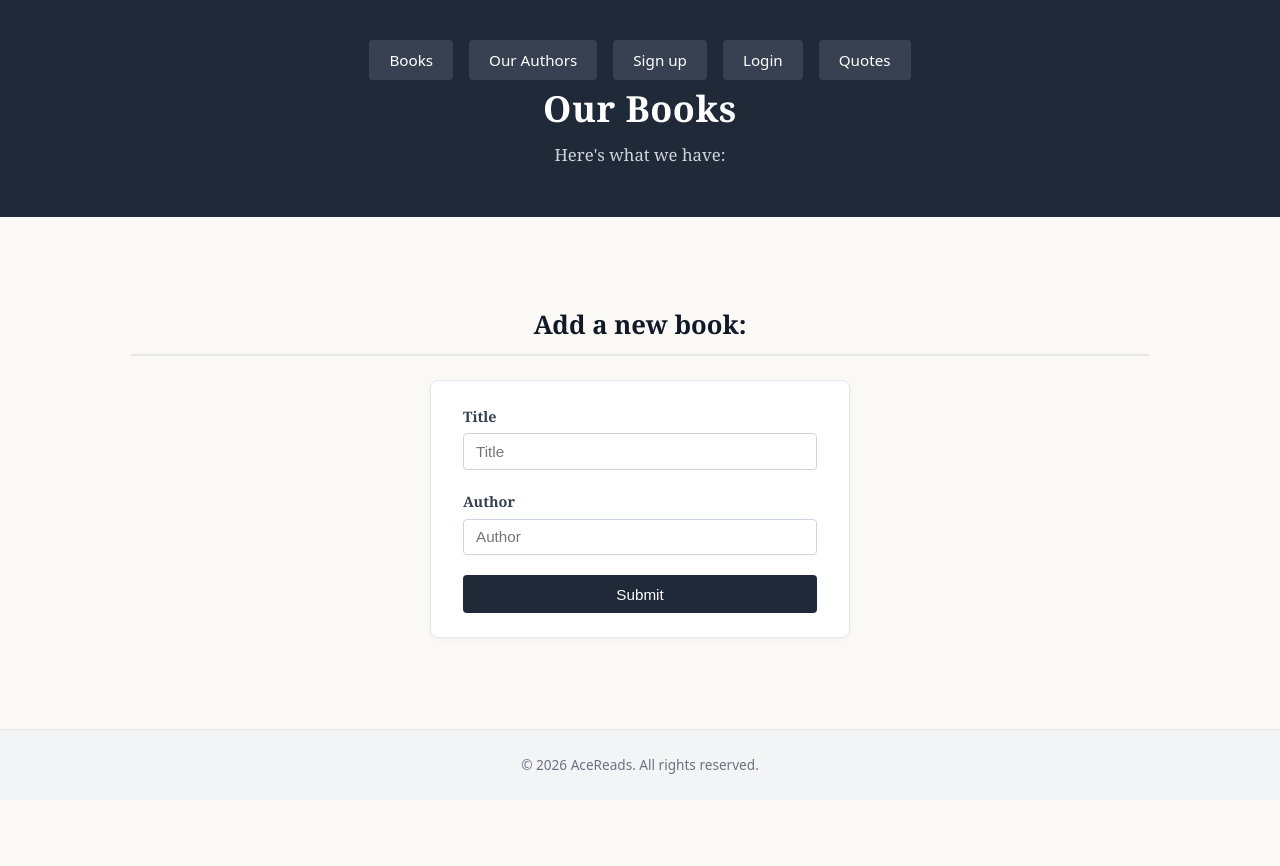
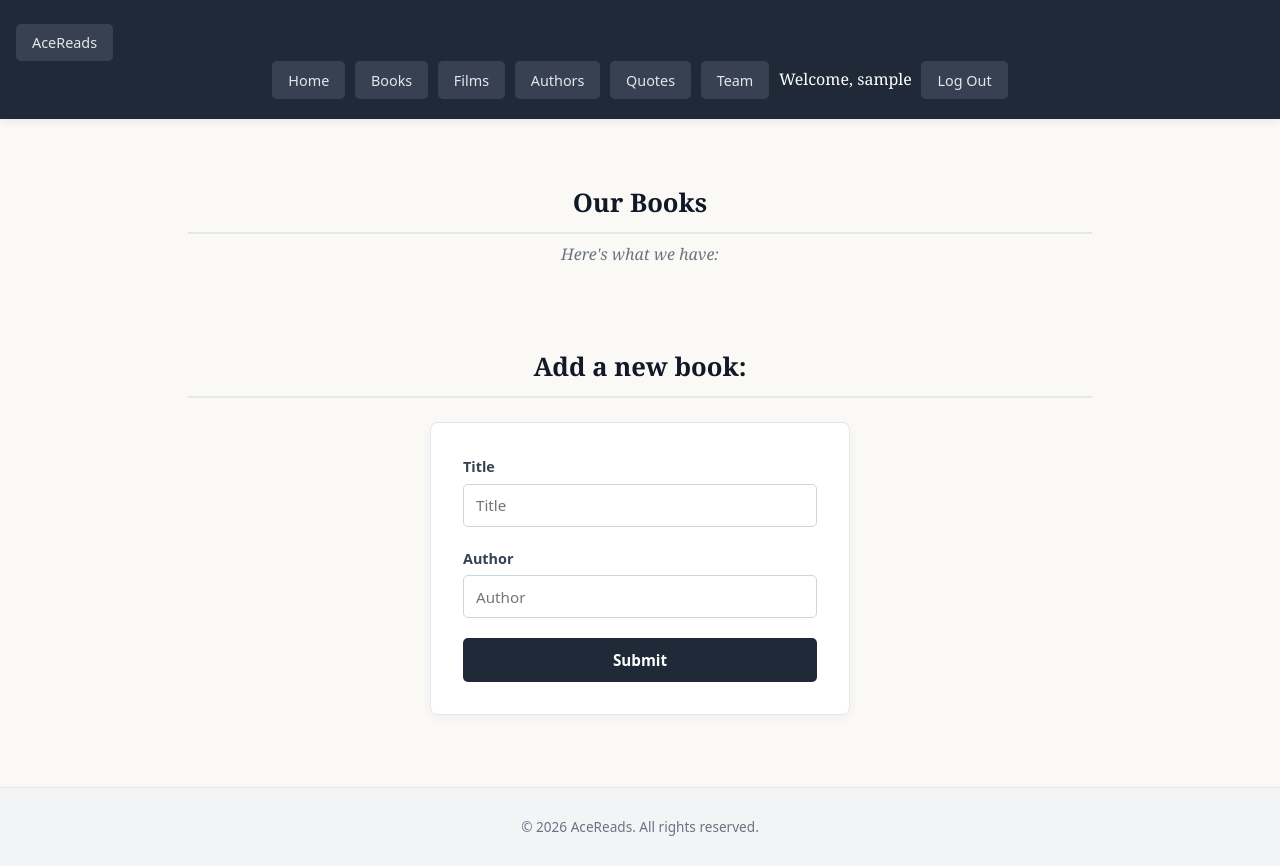
Before and after one commit to StevenBrown4431/remote-book_store_project, a Flask app: page /books in a window 1280 px wide. Before the commit the page ends 774 px from the top, so only its background shows below. Run offline with Flask 3, Linux system fonts and the light colour scheme; the visitor is signed in with stand-in values (Sample User, id 1); data that the repository does not hold is empty; some libraries are stand-ins or nearby versions.

Commit message:
cleaned ui and nav

```diff
--- a/app.py
+++ b/app.py
@@ -79,7 +79,10 @@ def login():
     else:
         return redirect("/sessions/new")
 
-
+@app.route("/logout", methods=["GET", "POST"])
+def logout():
+    session.clear()
+    return redirect("/")
 
 @app.route ('/films', methods=['GET'])
 def get_films():
--- a/static/style.css
+++ b/static/style.css
@@ -18,52 +18,97 @@ body {
 }
 
 /* ==========================================================================
-2. Header & Navigation
+2. Header & Navigation Bar
    ========================================================================== */
 header {
     background-color: #1f2937; /* Deep slate */
     color: #ffffff;
-    padding: 2.5rem 1rem 1.75rem;
-    text-align: center;
+    padding: 1.5rem 1rem 1.25rem;
+    box-shadow: 0 2px 8px rgba(0, 0, 0, 0.08);
+}
+
+.header-container {
+    max-width: 1050px;
+    margin: 0 auto;
+    display: flex;
+    flex-direction: column;
+    align-items: center;
+    gap: 0.75rem;
 }
 
 header h1 {
     font-size: 2.25rem;
     letter-spacing: 0.5px;
-    margin-bottom: 0.25rem;
+    margin-bottom: 0.15rem;
+    color: #ffffff;
+}
+
+header h1 a {
+    color: inherit;
+    text-decoration: none;
 }
 
 header p {
-    color: #d1d5db;
-    font-size: 1.05rem;
-    margin-bottom: 1.25rem;
+    color: #9ca3af;
+    font-size: 1rem;
+    font-style: italic;
+    margin-bottom: 0.5rem;
 }
-/* Nav links styled as buttons */
+
+/* Nav links bar */
 nav ul {
     list-style: none;
     display: flex;
+    flex-wrap: wrap;
     justify-content: center;
-    gap: 1rem;
+    align-items: center;
+    gap: 0.6rem;
     padding: 0;
     margin: 0;
+}
+
+nav li {
+    display: inline-flex;
+    align-items: center;
 }
 
 nav a {
     display: inline-block;
     text-decoration: none;
-    color: #ffffff;
+    color: #e5e7eb;
     background-color: #374151;
-    padding: 0.5rem 1.25rem;
-    border-radius: 4px;
+    padding: 0.45rem 1rem;
+    border-radius: 5px;
     font-family: system-ui, -apple-system, sans-serif;
-    font-size: 0.95rem;
+    font-size: 0.9rem;
     font-weight: 500;
-    transition: background-color 0.2s ease, transform 0.1s ease;
+    transition: background-color 0.15s ease, color 0.15s ease, transform 0.1s ease;
 }
 
 nav a:hover {
     background-color: #4b5563;
+    color: #ffffff;
     transform: translateY(-1px);
+}
+
+/* Primary call-to-action button in nav (Log in / Sign up) */
+nav a.nav-btn-primary {
+    background-color: #ffffff;
+    color: #1f2937;
+    font-weight: 600;
+}
+
+nav a.nav-btn-primary:hover {
+    background-color: #f3f4f6;
+    color: #111827;
+}
+
+/* Logged-in user badge */
+.nav-user-greeting {
+    font-family: system-ui, -apple-system, sans-serif;
+    font-size: 0.85rem;
+    color: #9ca3af;
+    margin-right: 0.25rem;
 }
 
 /* ==========================================================================
@@ -73,7 +118,7 @@ main {
     flex: 1; /* Pushes footer to bottom */
     width: 92%;
     max-width: 1050px; /* Room for 4 comfortable columns */
-    margin: 2.5rem auto;
+    margin: 2rem auto;
     padding: 0 1rem;
 }
 
@@ -81,9 +126,18 @@ main h2 {
     font-size: 1.6rem;
     border-bottom: 2px solid #e5e7eb;
     padding-bottom: 0.5rem;
-    margin: 2.5rem 0 1.5rem;
+    margin: 1.5rem 0 1.5rem;
     color: #111827;
     text-align: center;
+}
+
+.page-subtitle {
+    text-align: center;
+    color: #6b7280;
+    font-size: 1rem;
+    margin-top: -1rem;
+    margin-bottom: 2rem;
+    font-style: italic;
 }
 
 /* ==========================================================================
@@ -97,6 +151,21 @@ ul.book-list {
     display: grid;
     grid-template-columns: repeat(4, 1fr); /* 4 equal columns */
     gap: 1.5rem;                           /* Spacing between cards */
+}
+
+/* Responsive grid fallback for smaller screens */
+@media (max-width: 900px) {
+    ul.film-list,
+    ul.book-list {
+        grid-template-columns: repeat(2, 1fr);
+    }
+}
+
+@media (max-width: 520px) {
+    ul.film-list,
+    ul.book-list {
+        grid-template-columns: 1fr;
+    }
 }
 
 /* Apply card styling to both film-card and book-card */
@@ -116,7 +185,7 @@ ul.film-list li.film-card:hover,
 ul.book-list li.book-card:hover {
     border-color: #cbd5e1;
     transform: translateY(-3px);
-    box-shadow: 0 6px 12px rgba(0, 0, 0, 0.08);
+    box-shadow: 0 6px 14px rgba(0, 0, 0, 0.08);
 }
 
 /* Cover Wrapper & Fallback */
@@ -185,16 +254,16 @@ ul.book-list li.book-card:hover {
 }
 
 /* ==========================================================================
-5. Form Styling
+5. Form Styling (Shared across Login, Sign Up, and Book Creation)
    ========================================================================== */
 form {
     max-width: 420px;
     margin: 0 auto 2.5rem;
     background: #ffffff;
-    padding: 1.5rem 2rem;
+    padding: 2rem;
     border: 1px solid #e2e8f0;
     border-radius: 8px;
-    box-shadow: 0 2px 4px rgba(0, 0, 0, 0.04);
+    box-shadow: 0 4px 12px rgba(0, 0, 0, 0.04);
 }
 
 form label {
@@ -203,37 +272,52 @@ form label {
     font-weight: 600;
     font-size: 0.9rem;
     color: #374151;
+    font-family: system-ui, -apple-system, sans-serif;
 }
 
-form input[type="text"] {
+/* Applies uniformly to both text and password inputs */
+form input[type="text"],
+form input[type="password"] {
     width: 100%;
-    padding: 0.55rem 0.75rem;
+    padding: 0.65rem 0.75rem;
     margin-bottom: 1.25rem;
     border: 1px solid #cbd5e1;
-    border-radius: 4px;
+    border-radius: 5px;
     font-size: 0.95rem;
+    font-family: system-ui, -apple-system, sans-serif;
+    transition: border-color 0.15s ease, box-shadow 0.15s ease;
 }
 
-form input[type="text"]:focus {
+form input[type="text"]:focus,
+form input[type="password"]:focus {
     outline: none;
     border-color: #1f2937;
+    box-shadow: 0 0 0 3px rgba(31, 41, 55, 0.1);
 }
 
-form input[type="submit"] {
+form input[type="submit"],
+form button[type="submit"] {
     width: 100%;
     background-color: #1f2937;
     color: #ffffff;
     border: none;
-    padding: 0.65rem 1.25rem;
-    border-radius: 4px;
+    padding: 0.75rem 1.25rem;
+    border-radius: 5px;
     font-size: 0.95rem;
-    font-weight: 500;
+    font-weight: 600;
+    font-family: system-ui, -apple-system, sans-serif;
     cursor: pointer;
-    transition: background-color 0.2s ease;
+    transition: background-color 0.15s ease, transform 0.05s ease;
 }
 
-form input[type="submit"]:hover {
+form input[type="submit"]:hover,
+form button[type="submit"]:hover {
     background-color: #374151;
+}
+
+form input[type="submit"]:active,
+form button[type="submit"]:active {
+    transform: translateY(1px);
 }
 
 /* ==========================================================================
@@ -241,7 +325,7 @@ form input[type="submit"]:hover {
    ========================================================================== */
 footer {
     text-align: center;
-    padding: 1.5rem 1rem;
+    padding: 1.75rem 1rem;
     background-color: #f3f4f6;
     border-top: 1px solid #e5e7eb;
     color: #6b7280;
--- /dev/null
+++ b/templates/base.html
@@ -0,0 +1,46 @@
+<!DOCTYPE html>
+<html lang="en">
+<head>
+    <meta charset="UTF-8">
+    <meta name="viewport" content="width=device-width, initial-scale=1.0">
+    <title>{% block title %}AceReads{% endblock %}</title>
+    <link rel="stylesheet" href="{{ url_for('static', filename='style.css') }}">
+</head>
+<body>
+
+    <!-- Shared Global Navigation -->
+    <header class="site-header">
+        <nav class="site-nav">
+        <a href="{{ url_for('index') }}" class="site-logo">AceReads</a>
+        <ul class="nav-links">
+            <li><a href="{{ url_for('index') }}">Home</a></li>
+            <li><a href="{{ url_for('get_all_books') }}">Books</a></li>
+            <li><a href="{{ url_for('get_films')}}">Films</a></li>
+            <li><a href="/authors">Authors</a></li>
+            <li><a href="{{ url_for('get_quotes') }}">Quotes</a></li>
+            <li><a href="{{ url_for('get_team') }}">Team</a></li>
+
+
+            {% if session.get('username') %}
+            <li class="nav-user"><span>Welcome, {{ session['username'] }}</span></li>
+            <li><a href="{{ url_for('logout') }}" class="btn-nav-primary">Log Out</a></li>
+            {% else %}
+            <li><a href="/users/new">Sign Up</a></li>
+            <li><a href="{{ url_for('get_login') }}" class="btn-nav-primary">Log In</a></li>
+            {% endif %}
+        </ul>
+        </nav>
+    </header>
+
+    <!-- Page-Specific Body Content Injected Here -->
+    <main>
+        {% block content %}{% endblock %}
+    </main>
+
+    <!-- Shared Footer -->
+    <footer>
+        <p>&copy; 2026 AceReads. All rights reserved.</p>
+    </footer>
+
+</body>
+</html>
--- a/templates/books.html
+++ b/templates/books.html
@@ -1,27 +1,12 @@
-<!DOCTYPE html>
-<html lang="en">
-    <head>
-        <link rel="stylesheet" href="{{ url_for('static', filename='style.css') }}">
-        <meta charset="UTF-8">
-        <title>AceReads</title>
-    </head>
+{% extends "base.html" %}
 
-    <body>
-        <header>
-            <nav>
-            <ul>
-                <li><a href="/books">Books</a></li>
-                <li><a href="/authors">Our Authors</a></li>
-                <li><a href="/team">Sign up</a></li>
-                <li><a href="/login">Login</a></li>
-                <li><a href="/quotes">Quotes</a></li>
-            </ul>
-        </nav>
-            <h1>Our Books</h1>
-            <p> Here's what we have:</p>
-        </header>
+{% block title %}Our Books - AceReads{% endblock %}
 
+{% block content %}
 <main>
+    <h2 class="page-title">Our Books</h2>
+    <p class="page-subtitle">Here's what we have:</p>
+
     <!-- 4-Column Book Grid -->
     <ul class="book-list">
         {% for book in books %}
@@ -46,20 +31,15 @@
         {% endfor %}
     </ul>
 
-        <h2>Add a new book:</h3>
+    <h2>Add a new book:</h2>
     <form method="POST" action="/books">
         <label for="title">Title</label>
-            <input type="text" name="title" placeholder="Title" required><br>
+        <input type="text" id="title" name="title" placeholder="Title" required><br>
+
         <label for="author">Author</label>
-            <input type="text" name="author"placeholder="Author" required><br>
+        <input type="text" id="author" name="author" placeholder="Author" required><br>
+
         <input type="submit" value="Submit">
     </form>
 </main>
-
-
-        <footer>
-            <p>&copy; 2026 AceReads. All rights reserved.</p>
-        </footer>
-
-    </body>
-</html>
+{% endblock %}
```
Also changed, not shown: templates/films.html (+9 -27 lines), templates/index.html (+8 -28 lines), templates/log_in.html (+23 -26 lines), templates/quotes.html (+10 -21 lines), templates/sign_up.html (+9 -21 lines), templates/team.html (+8 -2 lines), tests/test_books_page.py (+1 -2 lines), tests/test_films_page.py (+1 -2 lines), tests/test_landing_page.py (+1 -2 lines). Lines whose indentation alone changed are shown as unchanged.
